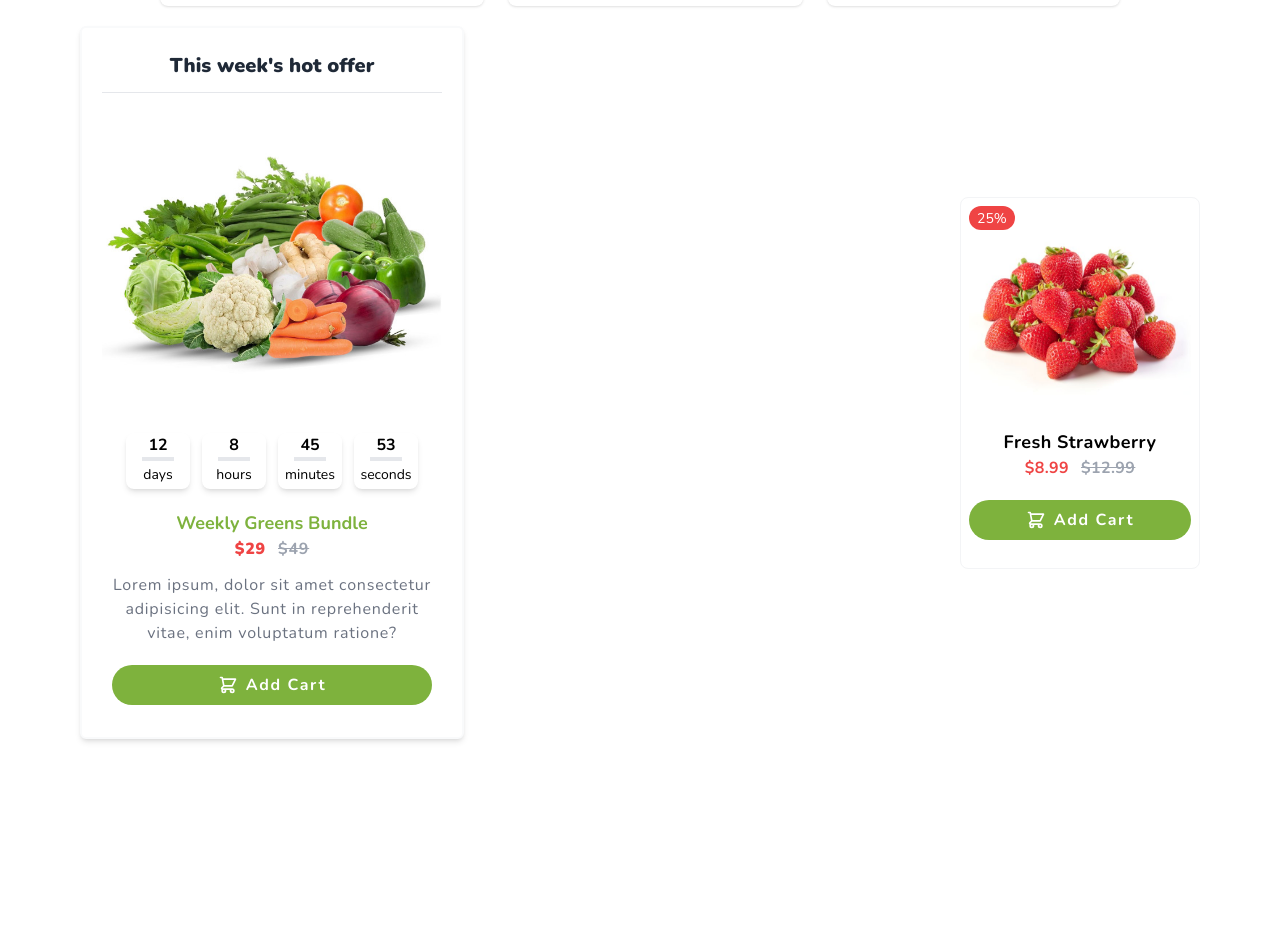
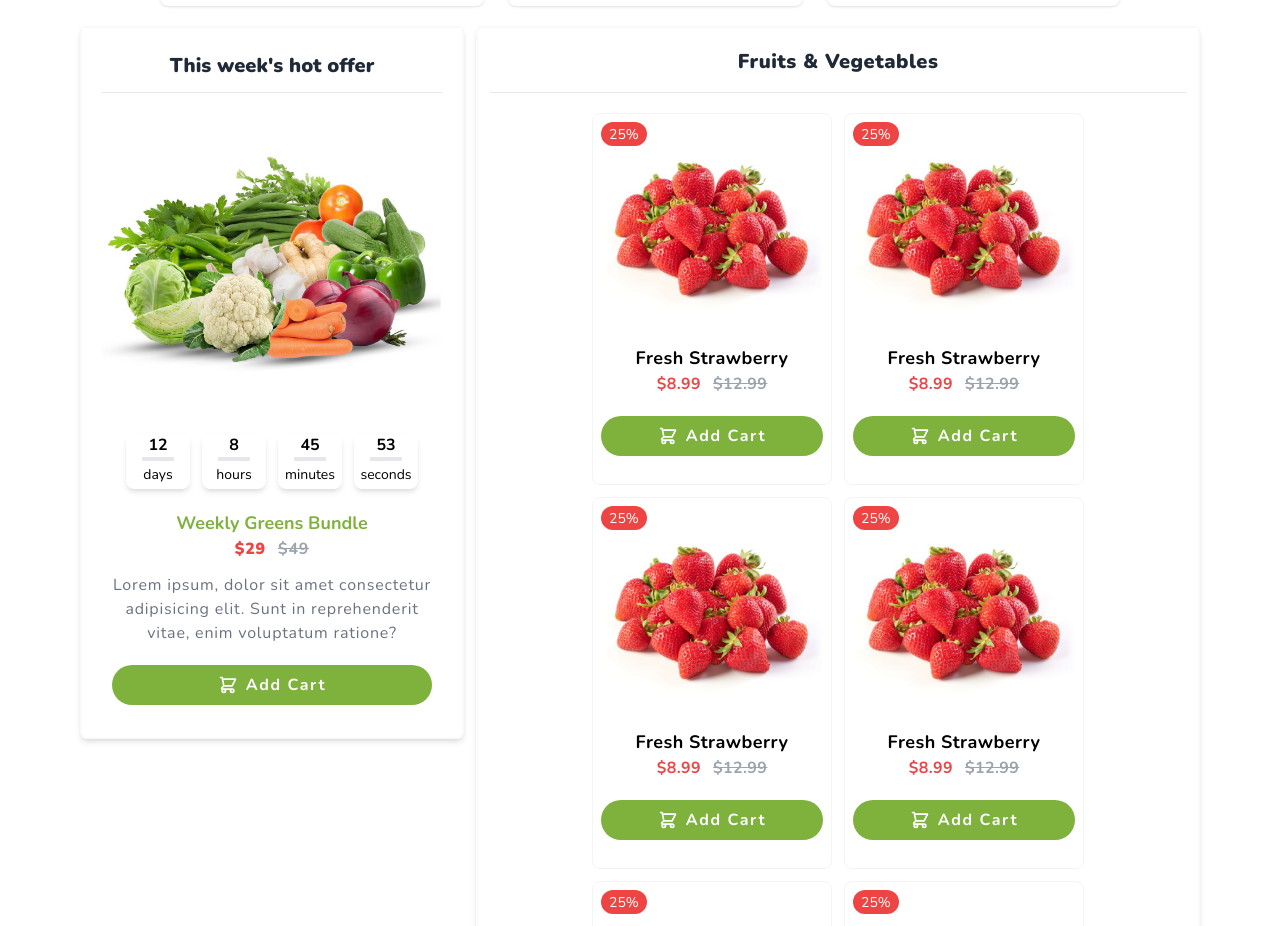
Before and after one commit to 4hmedhabib/grocery-web-app, a React (Create React App) app: page / in a window 1280 px wide. Shown: the part 666-1592 px from the top of the page. Built offline with nearby package versions, Linux system fonts and the light colour scheme.

Commit message:
updated: intro

```diff
--- a/src/components/Products/Intro.jsx
+++ b/src/components/Products/Intro.jsx
@@ -1,16 +1,35 @@
 import HotOffer from "./HotOffer/HotOffer";
 import Product from "./Product/Product";
+import Card from "../UI/Card";
 
 const Intro = () => {
   return (
-    <div className="flex flex-col items-center justify-between sm:flex-row mx-3 font-nunito md:mx-20">
+    <div className="flex flex-col items-center justify-between sm:flex-row mx-3 font-nunito lg:mx-20 md:items-start gap-3">
       {/* Hot Offer */}
       <HotOffer />
 
       {/* Product List */}
-      <div>
-        {/* Product */}
-        <Product />
+      <div className="flex-grow">
+        <Card>
+          {/* Title */}
+          <div className="py-2 flex justify-center items-center">
+            <h1 className="text-center text-gray-800 font-black text-xl tracking-wide mb-2">
+              Fruits & Vegetables
+            </h1>
+          </div>
+          <hr className="w-full" />
+          {/* Product */}
+          <div className="flex gap-3 mt-5 flex-wrap items-center justify-center">
+            <Product />
+            <Product />
+            <Product />
+            <Product />
+            <Product />
+            <Product />
+            <Product />
+            <Product />
+          </div>
+        </Card>
       </div>
     </div>
   );
```
